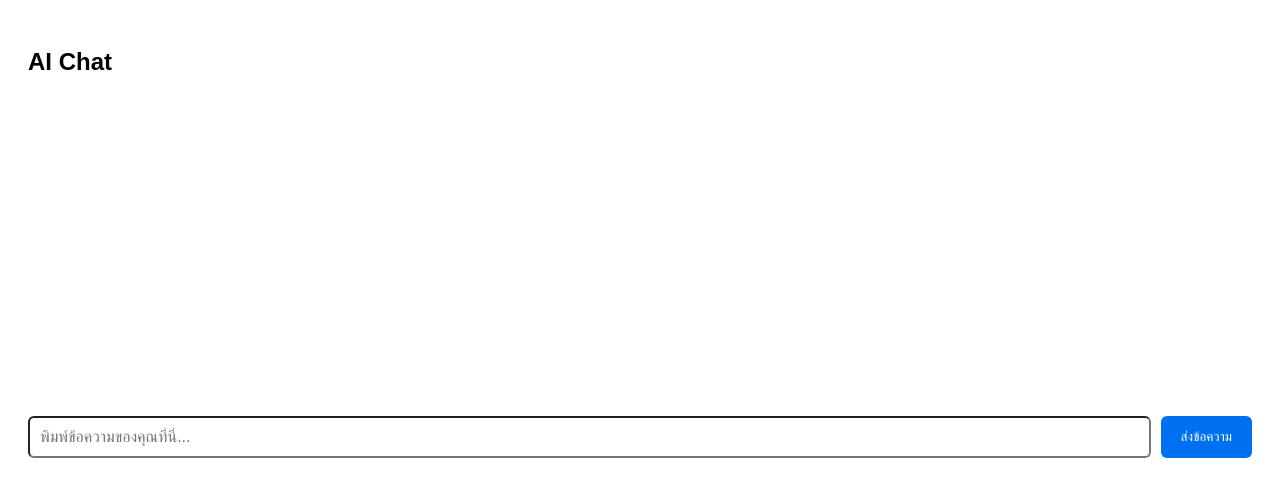
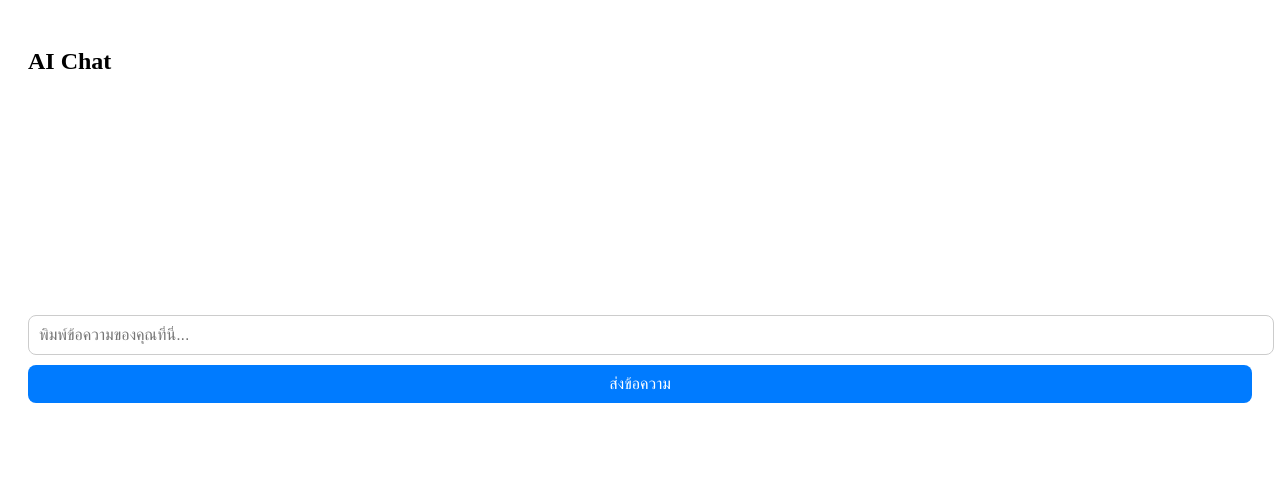
Before and after one commit to Goethe-Teh/infinity-ai, a Next.js app: page /chat in a window 1280 px wide. Shown: the top 496 px of the page. Built offline with nearby package versions, Linux system fonts and the light colour scheme.

Commit message:
Update chat.js

```diff
--- a/pages/chat.js
+++ b/pages/chat.js
@@ -11,26 +11,23 @@ export default function ChatPage() {
 
   useEffect(() => {
     if (language) {
-      const welcomeMessage = {
+      const defaultMessage = {
         role: 'system',
         content:
           language === 'th'
             ? "Infinity: สวัสดี ฉันคือผู้ช่วยส่วนตัวของคุณ ก่อนที่เราจะเริ่ม โปรดตั้งชื่อ ระบุเพศ อายุ รูปร่าง หน้าตา นิสัย หรือความสามารถพิเศษที่คุณอยากให้ฉันเป็น เพื่อให้ฉันปรับตัวได้เหมาะสมกับคุณที่สุด"
             : "Infinity: Hello, I am your personal assistant. Before we begin, please give me a name, gender, age, appearance, personality, or any special skills you want me to have so I can best match your preferences.",
       };
-      setMessages([welcomeMessage]);
+      setMessages([defaultMessage]);
     }
   }, [language]);
 
   const sendMessage = async () => {
-    if (!input.trim()) return;
     setLoading(true);
-
     const updatedMessages = [...messages, { role: 'user', content: input }];
     setMessages(updatedMessages);
     setInput('');
 
-    try {
     const res = await fetch('/api/chat', {
       method: 'POST',
       headers: { 'Content-Type': 'application/json' },
@@ -40,43 +37,45 @@ export default function ChatPage() {
     const data = await res.json();
     const reply = data?.choices?.[0]?.message?.content || '[No reply received]';
     setMessages([...updatedMessages, { role: 'assistant', content: reply }]);
-    } catch (error) {
-      console.error('Error:', error);
-      setMessages([...updatedMessages, { role: 'assistant', content: '[Error receiving response]' }]);
-    }
-
     setLoading(false);
   };
 
   return (
-    <div style={{ padding: '20px', fontFamily: 'sans-serif' }}>
+    <div style={{ padding: '20px' }}>
       <h2>AI Chat</h2>
 
-      <div style={{ minHeight: '300px', marginBottom: '20px', whiteSpace: 'pre-wrap' }}>
+      <div style={{ minHeight: '200px', marginBottom: '20px' }}>
         {messages.map((msg, index) => (
           <p key={index}>
             <b>{msg.role === 'user' ? 'You' : msg.role === 'assistant' ? 'Infinity' : 'System'}:</b> {msg.content}
           </p>
         ))}
       </div>
-
-      <div style={{ display: 'flex', gap: '10px' }}>
+      <div style={{ display: 'flex', flexDirection: 'column', gap: '10px' }}>
         <input
           value={input}
           onChange={(e) => setInput(e.target.value)}
-          style={{ flex: 1, padding: '10px', fontSize: '16px', borderRadius: '6px' }}
+          style={{
+            padding: '10px',
+            fontSize: '16px',
+            border: '1px solid #ccc',
+            borderRadius: '8px',
+            width: '100%',
+          }}
           placeholder="พิมพ์ข้อความของคุณที่นี่..."
         />
+
         <button
           onClick={sendMessage}
-          disabled={loading}
+          disabled={loading || input.trim() === ''}
           style={{
             padding: '10px 20px',
-            backgroundColor: loading ? '#aaa' : '#0070f3',
+            backgroundColor: loading ? '#ccc' : '#007bff',
             color: '#fff',
             border: 'none',
-            borderRadius: '6px',
+            borderRadius: '8px',
             cursor: loading ? 'not-allowed' : 'pointer',
+            fontSize: '16px',
           }}
         >
           {loading ? 'กำลังส่ง...' : 'ส่งข้อความ'}
```
Lines whose indentation alone changed are shown as unchanged.
